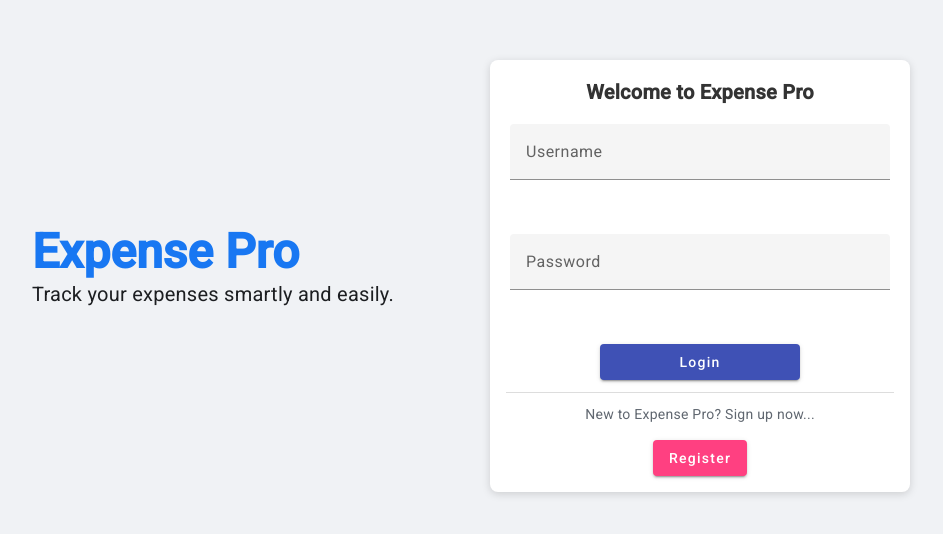
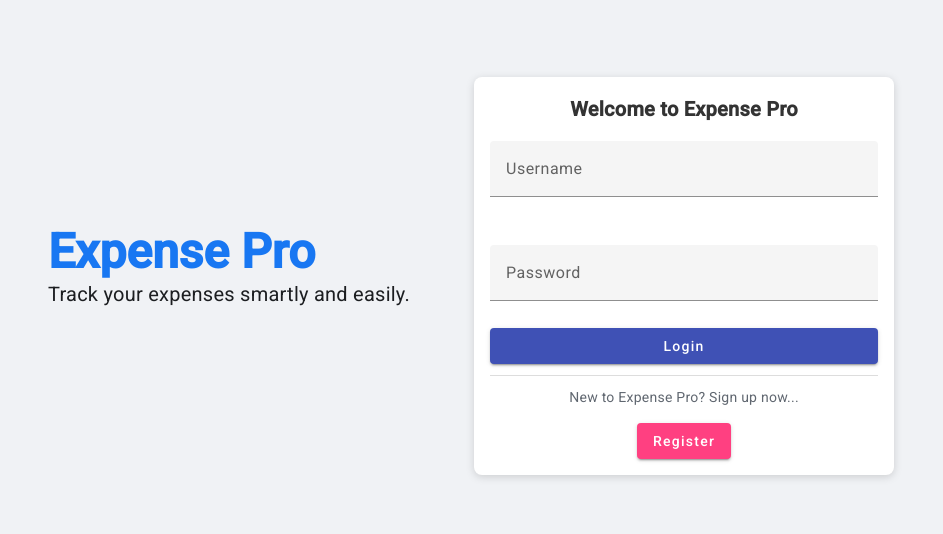
Before and after one commit to ExpensePro/expenseproUI, an Angular app: page /login in a window 1280 px wide. Shown: the part 124-658 px from the top of the page, without its empty margins (169-1112 px from the left). Built offline with nearby package versions, Linux system fonts and the light colour scheme.

Commit message:
Css fix for login button

```diff
--- a/src/app/Components/login/login.component.html
+++ b/src/app/Components/login/login.component.html
@@ -13,9 +13,8 @@
             <mat-form-field appearance="fill" class="full-width">
                 <input matInput placeholder="Password" type="password" formControlName="password" />
             </mat-form-field>
-
-            <button mat-raised-button color="primary" type="submit">Login</button>
         </form>
+        <button mat-raised-button color="primary" type="submit">Login</button>
         <hr class="section-divider" />
         <div class="register-section">
             <p>New to Expense Pro? Sign up now...</p>
--- a/src/app/Components/login/login.component.scss
+++ b/src/app/Components/login/login.component.scss
@@ -5,7 +5,7 @@
   height: 100vh;
   background-color: #f0f2f5;
   padding: 0 1rem;
-  gap: 6rem;
+  gap: 4rem;
   flex-wrap: wrap;
   overflow: hidden;
 }
@@ -52,12 +52,17 @@ form {
 
   mat-form-field {
     width: 100%;
-    max-width: 380px;
+    margin-bottom: 0.6rem; // space between inputs
+  }
+
+  mat-form-field:last-of-type {
+    margin-bottom: 0.3rem; // tighter space below password field
   }
 
   button[type='submit'] {
     width: 60%;
     max-width: 200px;
+     margin-top: 0;
   }
 }
 
```
